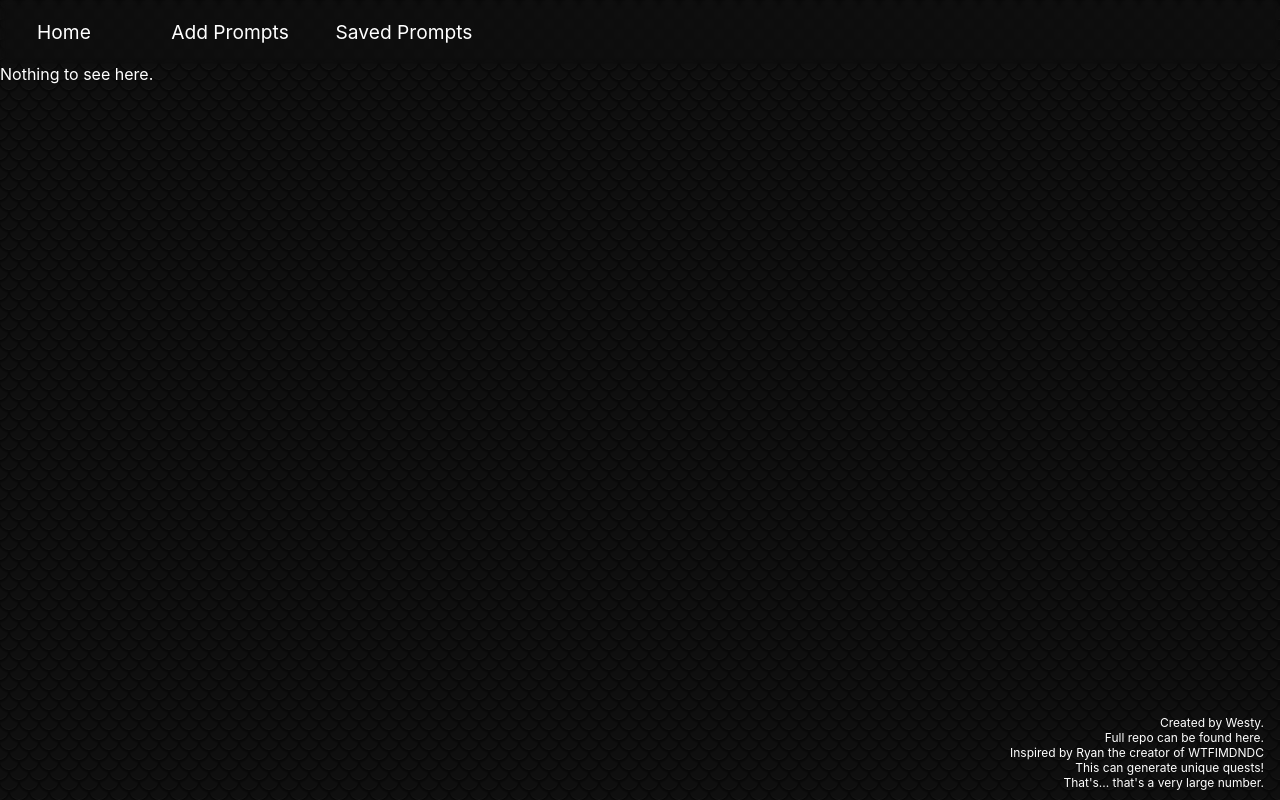
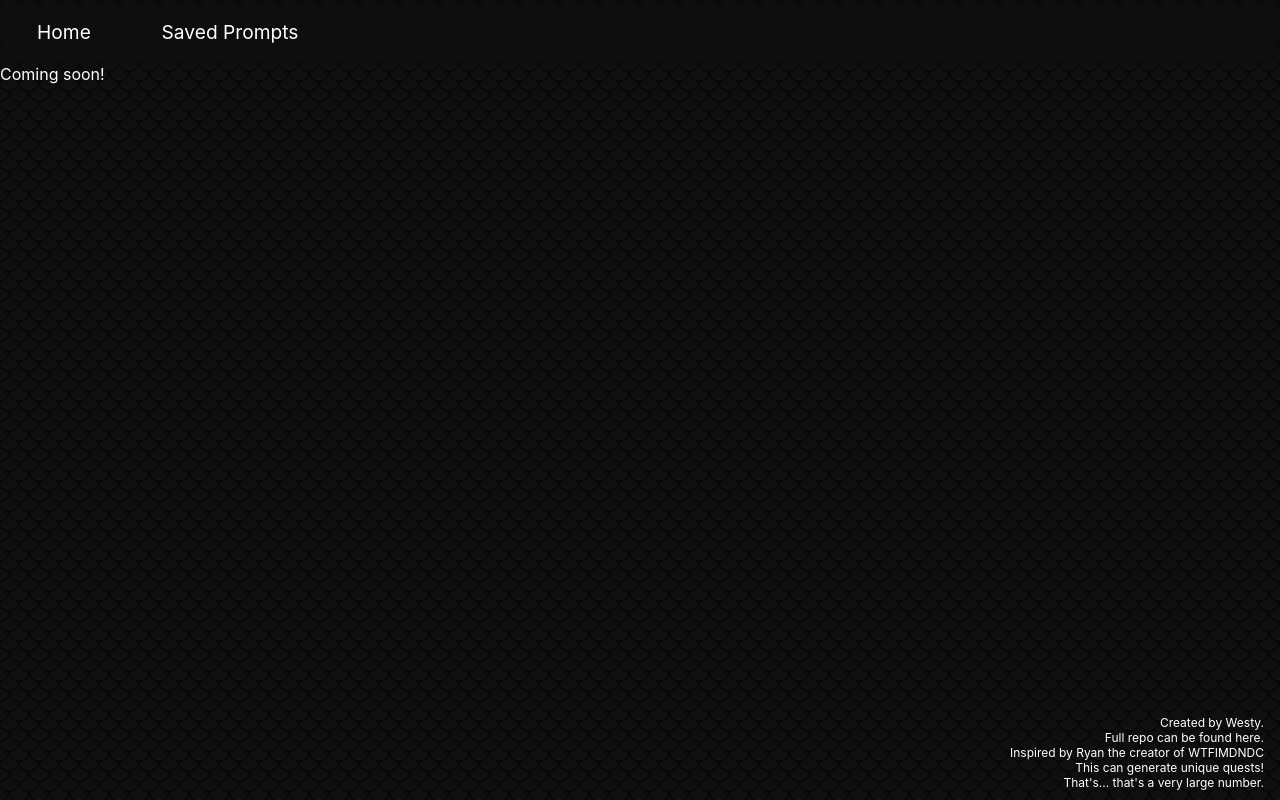
Before and after one commit to WestyCodes/DnDQuestHook, a React (Create React App) app: page /saved in a window 1280 px wide. Built offline with nearby package versions, Linux system fonts and the light colour scheme; a web font is replaced by a local one.

Commit message:
removing add prompts from being accessed

```diff
--- a/src/App.js
+++ b/src/App.js
@@ -1,24 +1,27 @@
 import { useEffect, useState } from 'react';
-import { Routes, Route } from "react-router-dom";
+import { Routes, Route } from 'react-router-dom';
 import Header from './header/Header.js';
 import Main from './main/Main.js';
-import PromptsPage from './prompts/PromptsPage.js'
-import SavedPromptsPage from './savedPrompts/SavedPromptsPage.js'
+import PromptsPage from './prompts/PromptsPage.js';
+import SavedPromptsPage from './savedPrompts/SavedPromptsPage.js';
 import Footer from './footer/Footer.js';
 import './App.css';
 
 function App() {
-    const [numberOfQuests, setNumberOfQuests] = useState()
+    const [numberOfQuests, setNumberOfQuests] = useState();
     return (
         <div className="App">
             <Header />
             <Routes>
-                <Route path='/' element={<Main setNumberOfQuests={setNumberOfQuests}/>}/>
-                <Route path='/prompts' element={<PromptsPage />}/>
-                <Route path='/saved' element={<SavedPromptsPage />}/>
+                <Route
+                    path="/"
+                    element={<Main setNumberOfQuests={setNumberOfQuests} />}
+                />
+                {/* <Route path='/prompts' element={<PromptsPage />}/> */}
+                <Route path="/saved" element={<SavedPromptsPage />} />
             </Routes>
 
-            <Footer numberOfQuests={numberOfQuests}/>
+            <Footer numberOfQuests={numberOfQuests} />
         </div>
     );
 }
--- a/src/header/Header.js
+++ b/src/header/Header.js
@@ -1,23 +1,27 @@
-import { useNavigate, Link } from "react-router-dom"
-import "./header.css"
+import { useNavigate, Link } from 'react-router-dom';
+import './header.css';
 export default function Header() {
-    const navigate = useNavigate()
+    const navigate = useNavigate();
 
     return (
         <div className="headerWrapper">
             <nav className="headerNav">
                 <ul className="headerUL">
                     <li>
-                        <Link className="headerLink" to={`/`}>Home</Link>
+                        <Link className="headerLink" to={`/`}>
+                            Home
+                        </Link>
                     </li>
+                    {/* <li>
+                        <Link className="headerLink" to={`/prompts`}>Add Prompts</Link>
+                    </li> */}
                     <li>
-                        <Link className="headerLink" to={`/prompts`}>Add Prompts</Link>
-                    </li>
-                    <li>
-                        <Link className="headerLink" to={`/saved`}>Saved Prompts</Link>
+                        <Link className="headerLink" to={`/saved`}>
+                            Saved Prompts
+                        </Link>
                     </li>
                 </ul>
             </nav>
         </div>
-    )
+    );
 }
--- a/src/savedPrompts/SavedPromptsPage.js
+++ b/src/savedPrompts/SavedPromptsPage.js
@@ -1,7 +1,7 @@
 export default function SavedPromptsPage() {
     return (
         <div>
-            <p>Nothing to see here.</p>
+            <p>Coming soon!</p>
         </div>
-    )
+    );
 }
```
